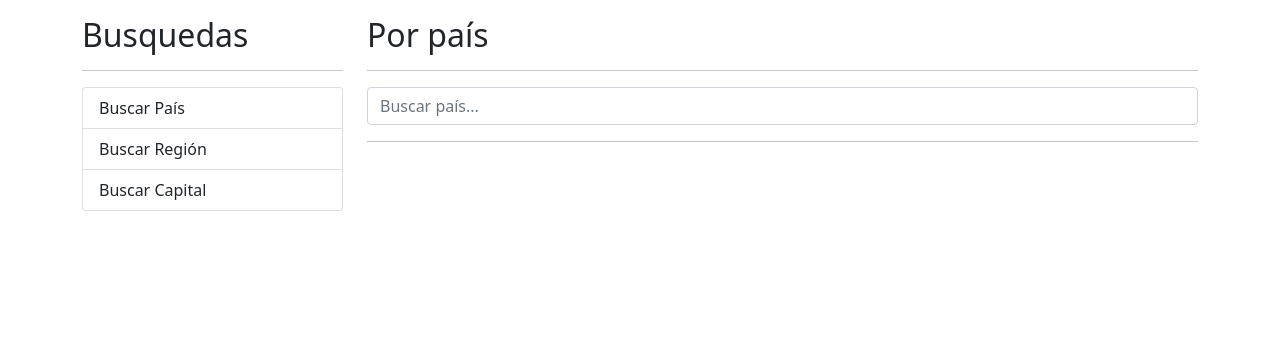
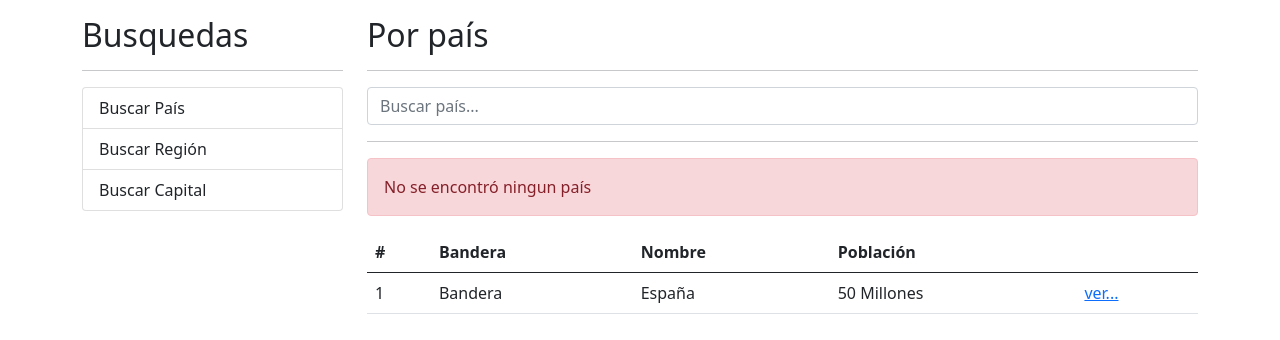
Before and after one commit to JuanBerzosa/AngularBuscadorPaises, an Angular app: page /pais in a window 1280 px wide. Shown: the top 340 px of the page. Built offline with nearby package versions, Linux system fonts and the light colour scheme.

Commit message:
Add error message and fake table

```diff
--- a/src/app/pais/pages/por-pais/por-pais.component.html
+++ b/src/app/pais/pages/por-pais/por-pais.component.html
@@ -14,3 +14,30 @@
   </div>
 </div>
 <hr />
+
+<div class="alert alert-danger">No se encontró ningun país</div>
+
+<div class="ro">
+  <div class="col">
+    <table class="table table-hover">
+      <thead>
+        <tr>
+          <th>#</th>
+          <th>Bandera</th>
+          <th>Nombre</th>
+          <th>Población</th>
+          <th></th>
+        </tr>
+      </thead>
+      <tbody>
+        <tr>
+          <td>1</td>
+          <td>Bandera</td>
+          <td>España</td>
+          <td>50 Millones</td>
+          <td><a href="#">ver...</a></td>
+        </tr>
+      </tbody>
+    </table>
+  </div>
+</div>
```
